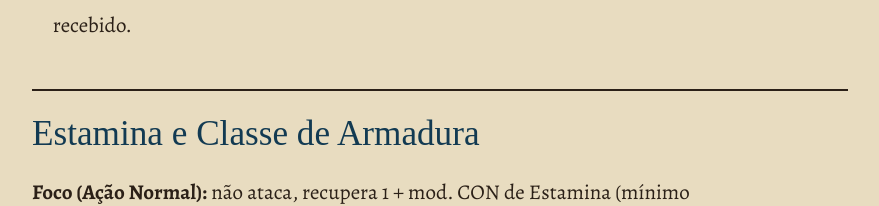
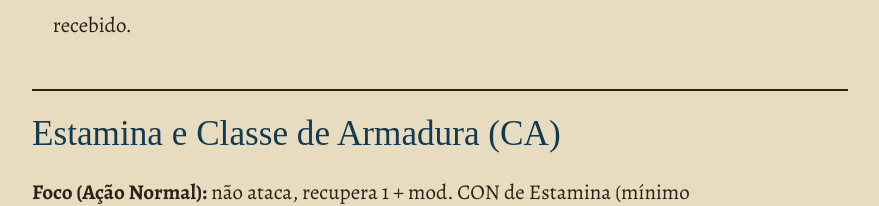
Before and after one commit to guhstnart/mar-indomavel-rpg, a plain HTML site: page index.html in a window 1280 px wide. Shown: the part 1725-1931 px from the top of the page, without its empty margins (264-1143 px from the left). Drawn offline with nearby package versions, Linux system fonts and the light colour scheme; a web font is replaced by a local one.

Commit message:
Update index.html

```diff
--- a/index.html
+++ b/index.html
@@ -65,7 +65,7 @@
 </section>
 
 <section id="estamina">
-<h3>Estamina e Classe de Armadura</h3>
+<h3>Estamina e Classe de Armadura (CA)</h3>
 <p><b>Foco (Ação Normal):</b> não ataca, recupera 1 + mod. CON de Estamina (mínimo 1), ganha +2 na CA até o próximo turno e Vantagem contra ser derrubado ou empurrado.</p>
 <p>Envenenado recupera metade; Exausto recupera 0. Fora de combate a Estamina só volta com descanso e comida.</p>
 <ul>
```
